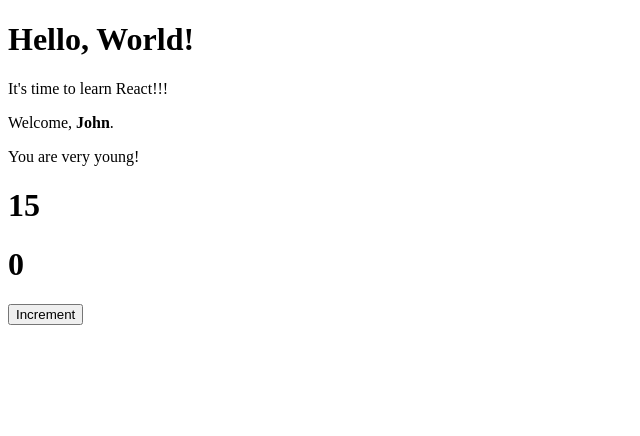
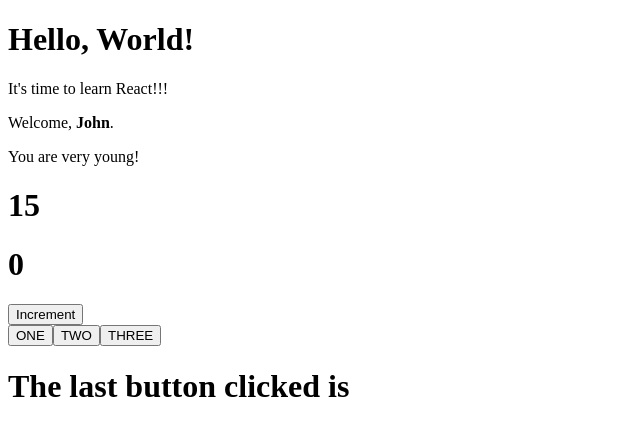
Before and after one commit to peppecaliri/Exercises-Develhope, a React (Create React App) app in the folder React/my-app/: page / in a window 1280 px wide. Shown: the top 436 px of the page, without its empty margins (0-640 px from the left). Built offline with nearby package versions, Linux system fonts and the light colour scheme.

Commit message:
exercise 17

```diff
--- a/React/my-app/src/App.js
+++ b/React/my-app/src/App.js
@@ -3,6 +3,7 @@
 import Welcome from "./Welcome";
 import Counter from "./Counter";
 import ClickCounter from "./ClickCounter";
+import ClickTracker from "./ClickTracker";
 
 class App extends React.Component {
   render() {
@@ -12,6 +13,7 @@
         <Welcome name="John" age={15} />
         <Counter />
         <ClickCounter />
+        <ClickTracker />
       </div>
     );
   }
--- /dev/null
+++ b/React/my-app/src/ClickTracker.js
@@ -0,0 +1,38 @@
+/* Create a ClickTracker component that renders three buttons. Implement a single event handler for all three
+buttons, and track of which button was pressed last. Show the last button that was pressed in an h1 tag within
+ the ClickTracker component. Tip: you can use the event object to access the target property of the event.
+*/
+
+import React from "react";
+
+class ClickTracker extends React.Component {
+  state = {
+    clicked: "",
+  };
+
+  handleButtonClick = (event) => {
+    this.setState({
+      clicked: event.target.name,
+    });
+  };
+
+  render() {
+    return (
+      <div>
+        <button name="button1" onClick={this.handleButtonClick}>
+          ONE
+        </button>
+        <button name="button2" onClick={this.handleButtonClick}>
+          TWO
+        </button>
+        <button name="button3" onClick={this.handleButtonClick}>
+          THREE
+        </button>
+
+        <h1>The last button clicked is {this.state.clicked}</h1>
+      </div>
+    );
+  }
+}
+
+export default ClickTracker;
```
Also changed, not shown: React/my-app/src/exercise16.md (deleted, +0 -1 lines), React/my-app/src/exercise17.md (added, +1 -0 lines).
